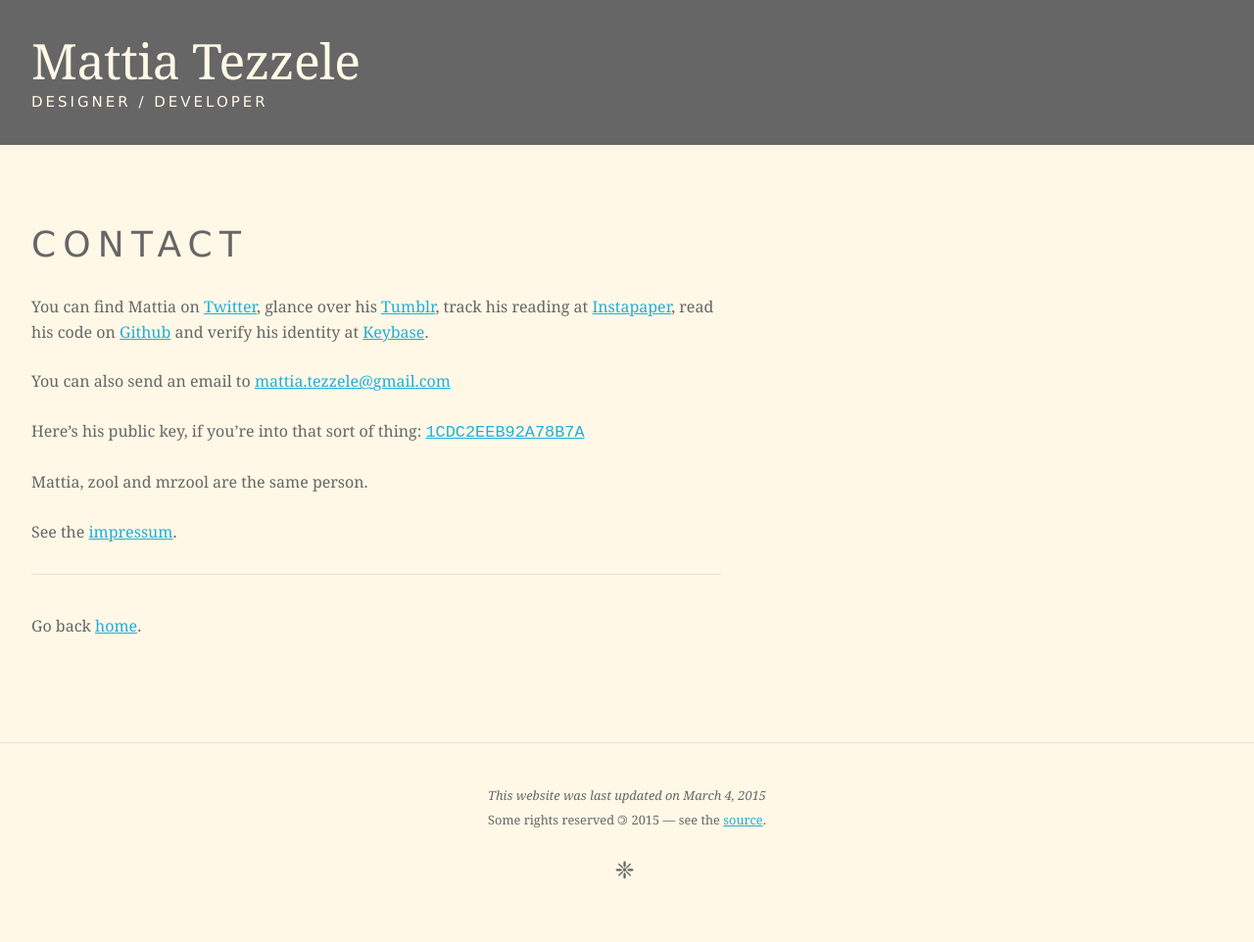
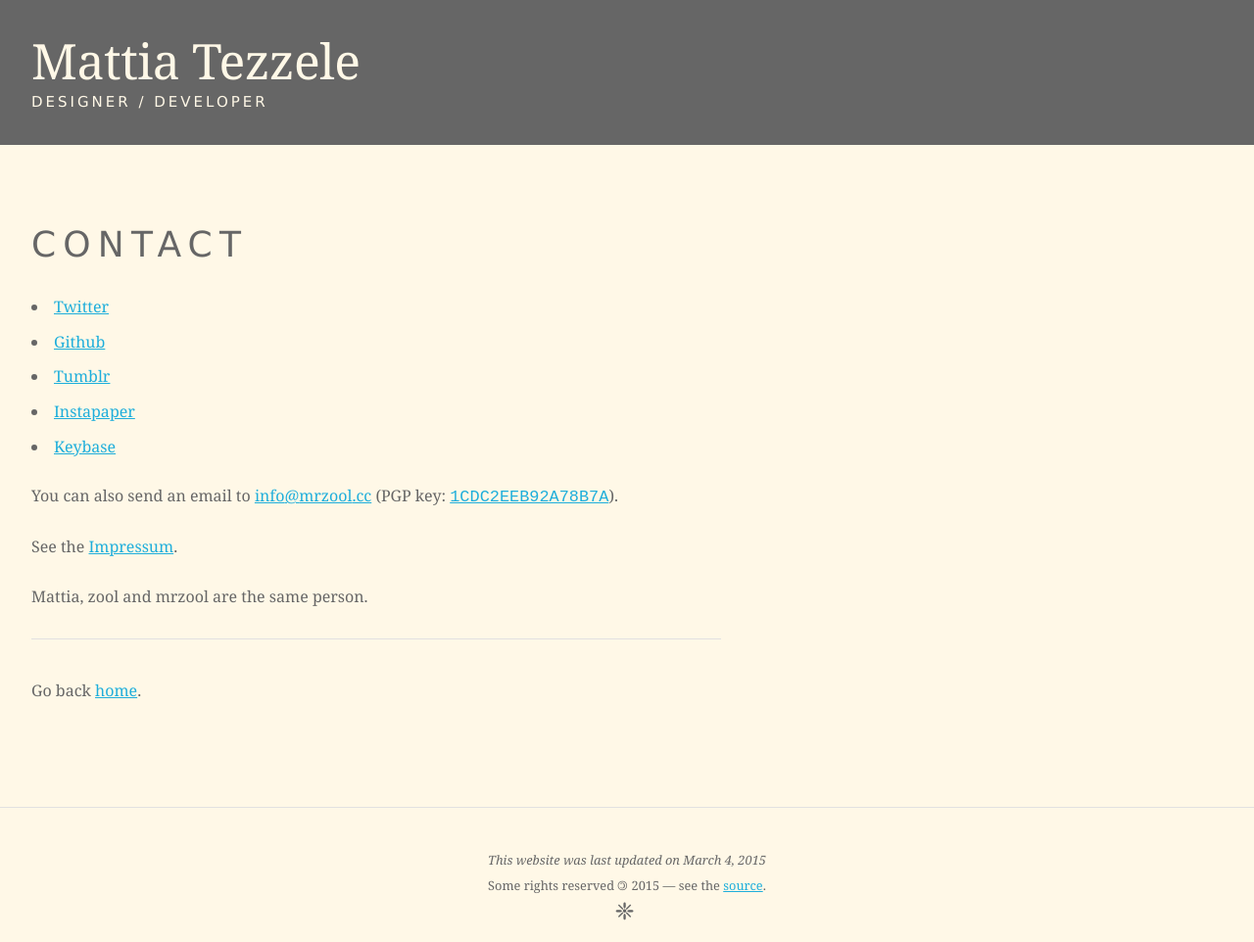
Before and after one commit to mrzool/mrzool.github.io, a Jekyll site: the page built from contact/index.md, in a window 1280 px wide. Shown: the whole page at 98% size. Built offline with Jekyll 4.4.1, drawn with Linux system fonts in a browser that asks for light colours; before the commit the page ends 920 px from its top, so only the background shows below that.

Commit message:
Minimalizer

```diff
--- a/_config.yml
+++ b/_config.yml
@@ -1,7 +1,7 @@
 name: "mrzool / designer & developer / berlin"
 description: "Personal website of Mattia 'Zool' Tezzele, designer and developer based in Berlin"
 author: "mrzool"
-email: '<span>mattia.<span class="display-none">CRAWLERS</span>tezzele@<span class="display-none">GONNA</span>gmail<span class="display-none">CRAWL</span>.com</span>'
+email: '<span>info<span class="display-none">CRAWLERS</span>@<span class="display-none">GONNA</span>mrzool<span class="display-none">CRAWL</span>.cc</span>'
 url: "http://mrzool.cc"
 # url: "http://localhost:3000"
 future: true
--- a/_includes/_footer.html
+++ b/_includes/_footer.html
@@ -5,5 +5,5 @@
   <small>Some rights reserved <span class="flip">&copy;</span> {{ 'now' | date: "%Y" }} &mdash; see the <a href="https://github.com/mrzool/mrzool.github.io">source</a>.</small>
   <br>
   <!-- <small>See the <a href="https://github.com/mrzool/mrzool.github.io" title="See the source on Github">source</a></small> -->
-  <h3 class="mt1">&#10056;</h3>
+  <h3 class="mt0">&#10056;</h3>
 </footer>
--- a/contact/index.md
+++ b/contact/index.md
@@ -6,12 +6,14 @@ key: '<span class="monospace" style="font-size: 1.3em">[1CDC2EEB92A78B7A](https:
 
 # {{page.title}}
 
-You can find Mattia on [Twitter](https://twitter.com/__zool "My Twitter profile"),  glance over his [Tumblr](http://zoolnotes.tumblr.com/ "My Tumblr"), track his reading at [Instapaper](https://www.instapaper.com/p/__zool "My Instapaper account"), read his code on [Github](https://github.com/mrzool "My Github account") and verify his identity at [Keybase](https://keybase.io/zool "My Keybase account").
+- [Twitter](https://twitter.com/__zool "My Twitter profile")
+- [Github](https://github.com/mrzool "My Github account")
+- [Tumblr](http://zoolnotes.tumblr.com/ "My Tumblr")
+- [Instapaper](https://www.instapaper.com/p/__zool "My Instapaper account")
+- [Keybase](https://keybase.io/zool "My Keybase account")
 
-You can also send an email to [{{site.email}}](mailto:mattia.tezzele@gmail.com "Send me an email")
+You can also send an email to [{{site.email}}](mailto:mattia.tezzele@gmail.com "Send email") (PGP key: {{page.key}}).
 
-Here's his public key, if you're into that sort of thing: {{page.key}}
+See the [Impressum]({{site.url}}/impressum "Impressum page").
 
 Mattia, zool and mrzool are the same person.
-
-See the [impressum]({{site.url}}/impressum "Impressum page").
```
Also changed, not shown: about/index.md (+2 -6 lines), colophon/index.md (+2 -2 lines), index.md (+4 -2 lines).
